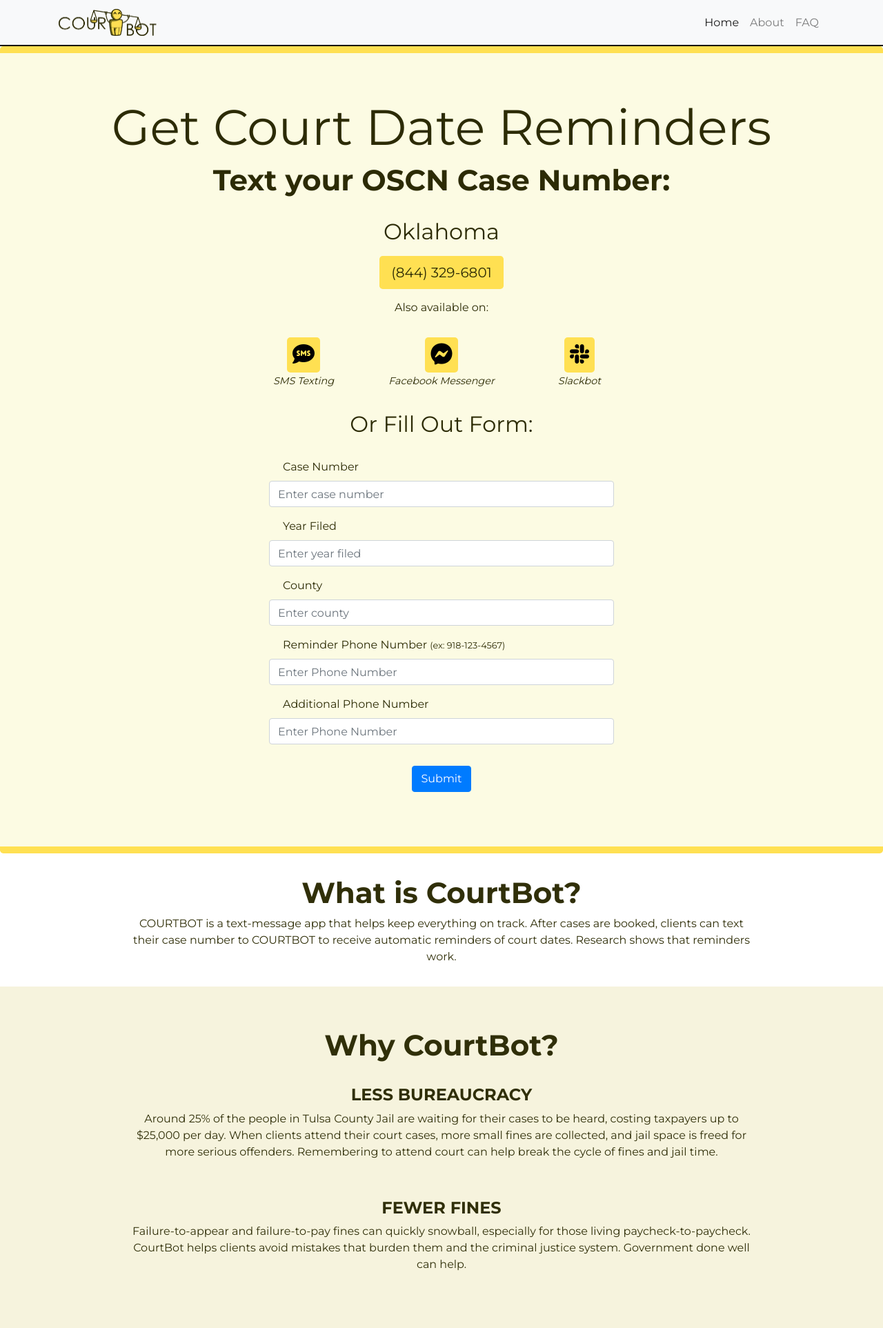
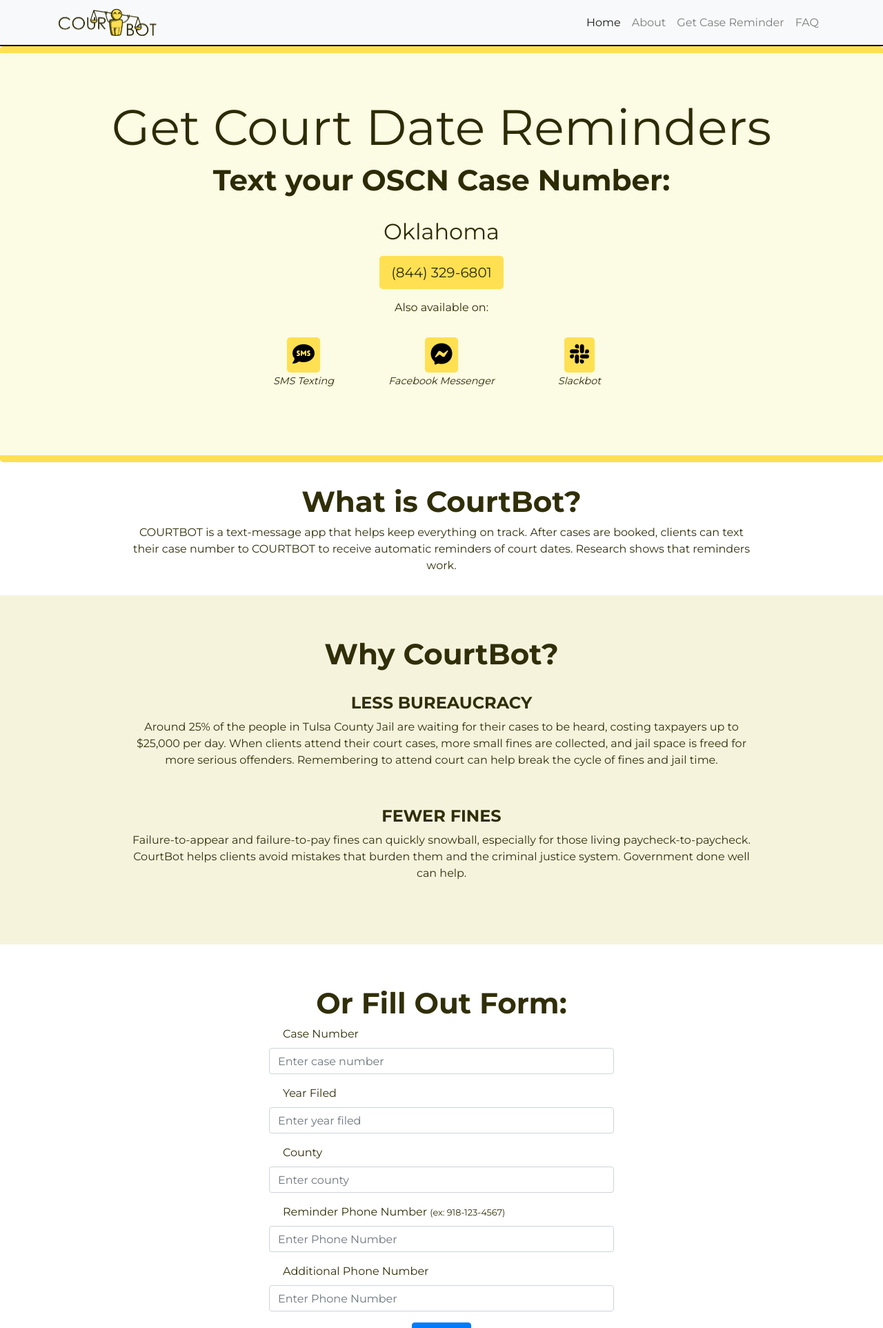
Before and after one commit to codefortulsa/courtbot-python, a Django app: page / in a window 1280 px wide. Shown: the top 1925 px of the page at 69% size. Run offline with Django 3.2, Linux system fonts and the light colour scheme; some libraries are stand-ins or nearby versions.

Commit message:
form location

```diff
--- a/website/templates/base_generic.html
+++ b/website/templates/base_generic.html
@@ -48,6 +48,9 @@
 							<a class="nav-link" href="#about">About</a>
 						</li>
 						<li class="nav-item">
+							<a class="nav-link" href="#form">Get Case Reminder</a>
+						</li>
+						<li class="nav-item">
 							<a class="nav-link" href="#faq">FAQ</a>
 						</li>
 					</ul>
--- a/website/templates/index.html
+++ b/website/templates/index.html
@@ -33,32 +33,7 @@
 			<!-- <div class="col-sm-4 display-3">Rogers <br />County<br /><a class="btn btn-lg btn-yellow" style="font-size:20px" href="sms:9182059352">(918)-205-9352</a></div> -->
 			<!-- <div class="col-sm-4 display-3">Tulsa <br />County<br /><a class="btn btn-lg btn-yellow" style="font-size:20px" href="sms:9189923222">(918)-992-3222</a></div> -->
 		</div>
-		<p class="display-3">Or Fill Out Form:</p>
-		<form action="/form_data" id="case-form" method="POST">
-			<div class="form-group">
-				<label for="case_num">Case Number</label>
-				<input type="text" class="form-control" id="case_num" name="case_num" placeholder="Enter case number">
-			</div>
-			<div class="form-group">
-				<label for="year">Year Filed</label>
-				<input type="number" class="form-control" id="year" name="year" min="2000" max="2100" placeholder="Enter year filed">
-			</div>
-			<div class="form-group">
-				<label for="county">County</label>
-				<input type="text" class="form-control" id="county" name="county" placeholder="Enter county">
-			</div>
-			<div class="form-group">
-				<label for="phone_num">Reminder Phone Number <small>(ex: 918-123-4567)</small></label>
-				<input type="tel" class="form-control" id="phone_num" name="phone_num" placeholder="Enter Phone Number"
-				pattern="[0-9]{3}-[0-9]{3}-[0-9]{4}">
-			</div>
-			<div class="form-group">
-				<label for="add_phone_num">Additional Phone Number</label>
-				<input type="tel" class="form-control" id="add_phone_num" name="add_phone_num" placeholder="Enter Phone Number"
-				pattern="[0-9]{3}-[0-9]{3}-[0-9]{4}">
-			</div>
-			<button type="submit" class="btn btn-primary">Submit</button>
-		</form>
+
 
 
 	</div>
@@ -90,6 +65,37 @@
 			<p class="lead">Failure-to-appear and failure-to-pay fines can quickly snowball, especially for those living paycheck-to-paycheck. CourtBot helps clients avoid mistakes that burden them and the criminal justice system. Government done well can
 				help.</p>
 		</article>
+	</div>
+</section>
+<!-- Case Reminder Form -->
+<section id="form">
+	<div class="container text-center">
+		<h2>Or Fill Out Form:</h2>
+		<form action="/form_data" id="case-form" method="POST">
+			<div class="form-group">
+				<label for="case_num">Case Number</label>
+				<input type="text" class="form-control" id="case_num" name="case_num" placeholder="Enter case number">
+			</div>
+			<div class="form-group">
+				<label for="year">Year Filed</label>
+				<input type="number" class="form-control" id="year" name="year" min="2000" max="2100" placeholder="Enter year filed">
+			</div>
+			<div class="form-group">
+				<label for="county">County</label>
+				<input type="text" class="form-control" id="county" name="county" placeholder="Enter county">
+			</div>
+			<div class="form-group">
+				<label for="phone_num">Reminder Phone Number <small>(ex: 918-123-4567)</small></label>
+				<input type="tel" class="form-control" id="phone_num" name="phone_num" placeholder="Enter Phone Number"
+				pattern="[0-9]{3}-[0-9]{3}-[0-9]{4}">
+			</div>
+			<div class="form-group">
+				<label for="add_phone_num">Additional Phone Number</label>
+				<input type="tel" class="form-control" id="add_phone_num" name="add_phone_num" placeholder="Enter Phone Number"
+				pattern="[0-9]{3}-[0-9]{3}-[0-9]{4}">
+			</div>
+			<button type="submit" class="btn btn-primary">Submit</button>
+		</form>
 	</div>
 </section>
 <!--FAQs-->
```
